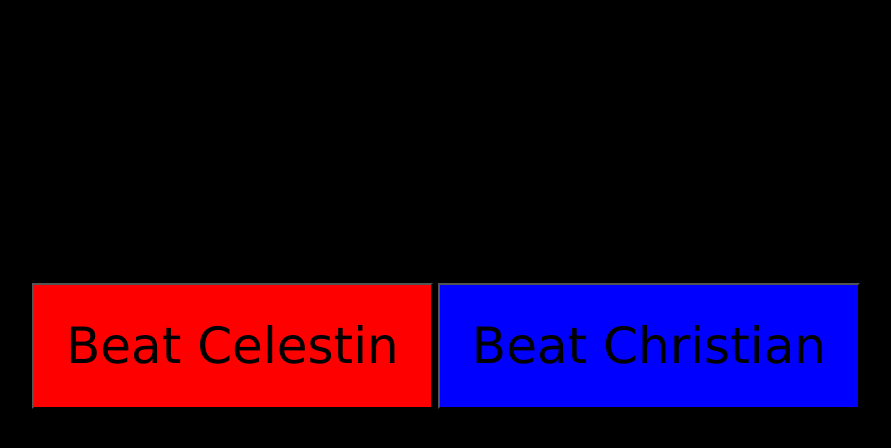
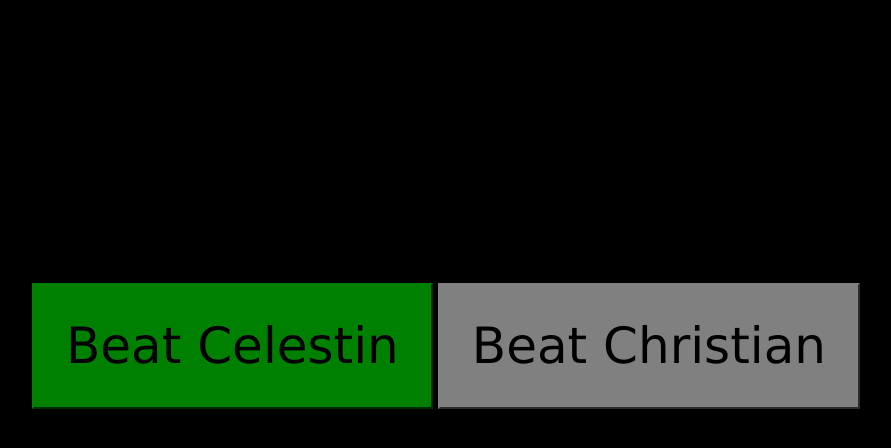
Before and after one commit to dimpy123/wouldyouR, a plain HTML site: page public/html/main.html in a window 1280 px wide. Both pictures are taken after a click on the button "Beat Celestin". Shown: the part 74-522 px from the top of the page, without its empty margins (194-1085 px from the left). Drawn offline with nearby package versions, Linux system fonts and the light colour scheme.

Commit message:
buttons changing

```diff
--- a/public/css/main.css
+++ b/public/css/main.css
@@ -24,6 +24,8 @@ html, body {
 #game button {
     padding: 32px 32px;
     font-size: 50px;
+    cursor: pointer;
+    touch-action: manipulation;
 }
 
 header {
--- a/public/html/main.html
+++ b/public/html/main.html
@@ -14,8 +14,8 @@
 			</header>
 			<div id="board-container">
 				<div id="board">
-                    <button class="red">Beat Celestin</button>
-                    <button class="blue">Beat Christian</button>
+                    <button class="red" id = "redBut">Beat Celestin</button>
+                    <button class="blue" id = "blueBut">Beat Christian</button>
                 </div>
 			</div>
 			<p><a href="login"></a>Login here muthafucka!</p>
--- a/public/js/main.js
+++ b/public/js/main.js
@@ -0,0 +1,30 @@
+document.addEventListener("DOMContentLoaded", () => {
+
+    const keys = document.querySelectorAll("#game button");
+    console.log(keys);
+
+
+    for (let i = 0; i < keys.length; i++) {
+        keys[i].onclick = ({ target }) => {
+            const color = target.getAttribute("class");
+            const redBut = document.getElementById("redBut");
+            console.log(redBut);
+            const blueBut = document.getElementById("blueBut");
+            console.log(blueBut);
+
+            if (color === 'red') {
+                console.log("this is a red button");
+                redBut.style = `background-color: green;border-color: green`;
+                blueBut.style = `background-color: grey;border-color: grey`;
+                return;
+            }
+
+            if (color === 'blue') {
+                console.log("this is a blue button");
+                blueBut.style = `background-color: green;border-color: green`;
+                redBut.style = `background-color: grey;border-color: grey`;
+                return;
+            }
+        }
+    }
+})
```
